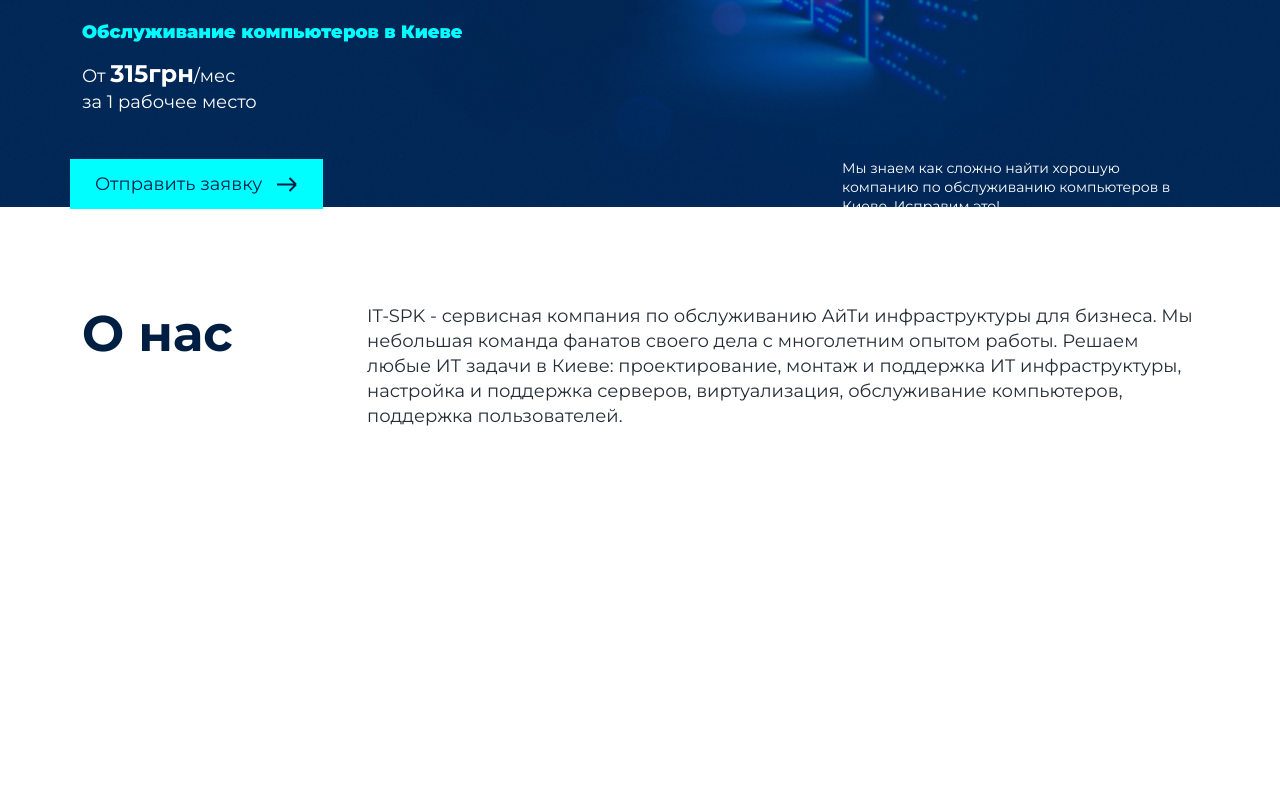
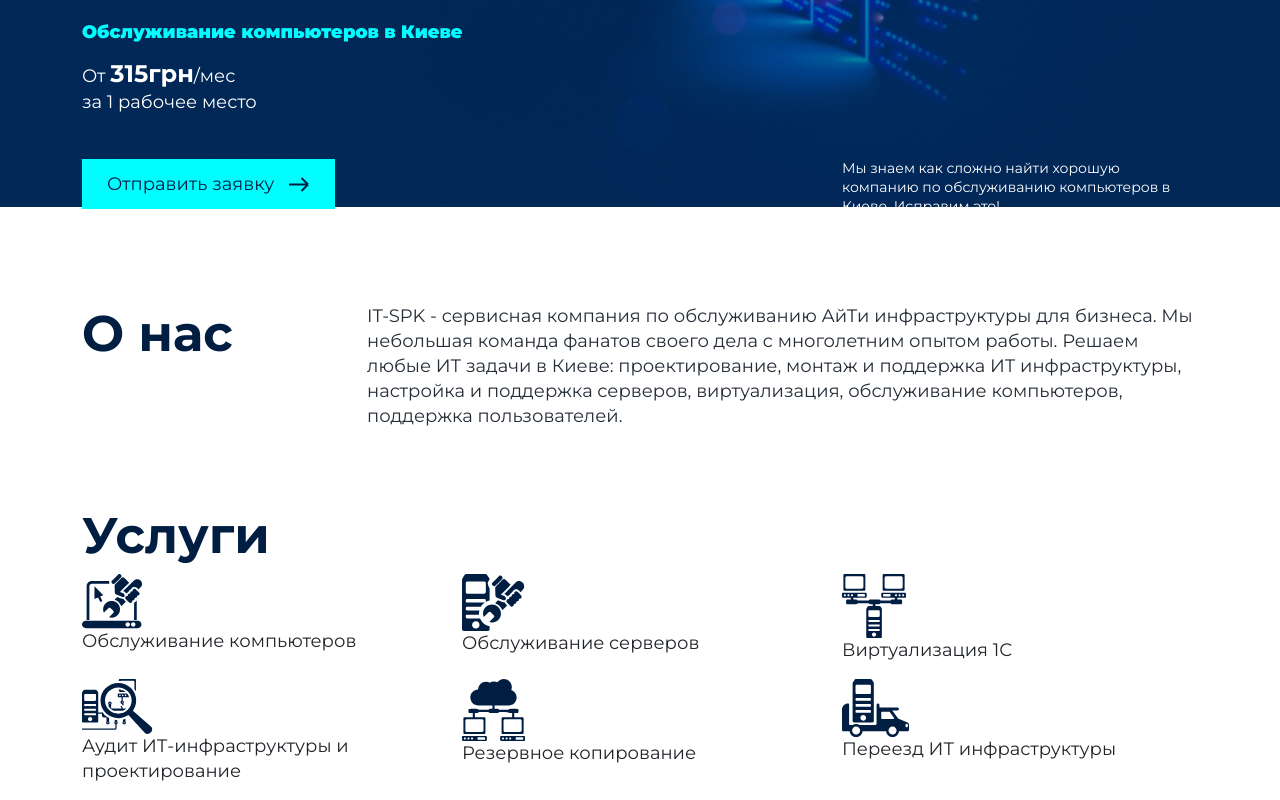
Before and after one commit to AlexandrCherednichenko/IT-SPK, a plain HTML site: page index.html in a window 1280 px wide. Shown: the part 353-1153 px from the top of the page. Before the commit the page ends 859 px from the top, so only its background shows below. Drawn offline with nearby package versions, Linux system fonts and the light colour scheme.

Commit message:
промежуточные изменения

```diff
--- a/index.html
+++ b/index.html
@@ -44,9 +44,11 @@
          </div>
 
          <div class="row header__bottom">
-            <button class="col-xl-4 col-md-12 header__bottom-btn">
-               Отправить заявку <img src="images/arrow-right.svg" alt="arrow">
-            </button>
+            <a class="col-xl-4 col-md-12 " href="#submit-btn">
+               <button class="header__bottom-btn">
+                  Отправить заявку <img src="images/arrow-right.svg" alt="arrow">
+               </button>
+            </a>
             <p class="col-xl-4 col-md-12 header__bottom-info">Мы знаем как сложно найти хорошую компанию по обслуживанию
                компьютеров в Киеве. Исправим это!</p>
          </div>
@@ -71,7 +73,80 @@
    </section>
 
    <section class="services" id="services">
-      <div class="container"></div>
+      <div class="container">
+         <div class="row">
+            <div class="col-12 services__title">
+               <h4 class="title">Услуги</h4>
+            </div>
+         </div>
+         <div class="row">
+            <div class="col-xl-4 col-md-6 col-sm-12 services__item">
+               <div class="services__item">
+                  <div class="services__item-icon">
+                     <img src="images/services-1.svg" alt="services">
+                  </div>
+                  <div class="services__item-title">
+                     <p>Обслуживание компьютеров</p>
+                  </div>
+               </div>
+            </div>
+
+            <div class="col-xl-4 col-md-6 col-sm-12 services__item">
+               <div class="services__item">
+                  <div class="services__item-icon">
+                     <img src="images/services-2.svg" alt="services">
+                  </div>
+                  <div class="services__item-title">
+                     <p>Обслуживание серверов</p>
+                  </div>
+               </div>
+            </div>
+
+            <div class="col-xl-4 col-md-6 col-sm-12 services__item">
+               <div class="services__item">
+                  <div class="services__item-icon">
+                     <img src="images/services-3.svg" alt="services">
+                  </div>
+                  <div class="services__item-title">
+                     <p>Виртуализация 1С</p>
+                  </div>
+               </div>
+            </div>
+
+            <div class="col-xl-4 col-md-6 col-sm-12 services__item">
+               <div class="services__item">
+                  <div class="services__item-icon">
+                     <img src="images/services-4.svg" alt="services">
+                  </div>
+                  <div class="services__item-title">
+                     <p>Аудит ИТ-инфраструктуры и проектирование</p>
+                  </div>
+               </div>
+            </div>
+
+            <div class="col-xl-4 col-md-6 col-sm-12 services__item">
+               <div class="services__item">
+                  <div class="services__item-icon">
+                     <img src="images/services-5.svg" alt="services">
+                  </div>
+                  <div class="services__item-title">
+                     <p>Резервное копирование</p>
+                  </div>
+               </div>
+            </div>
+
+            <div class="col-xl-4 col-md-6 col-sm-12 services__item">
+               <div class="services__item">
+                  <div class="services__item-icon">
+                     <img src="images/services-6.svg" alt="services">
+                  </div>
+                  <div class="services__item-title">
+                     <p>Переезд ИТ инфраструктуры</p>
+                  </div>
+               </div>
+            </div>
+         </div>
+      </div>
    </section>
 
    <script src="https://cdn.jsdelivr.net/npm/bootstrap@5.1.1/dist/js/bootstrap.bundle.min.js"
--- a/scss/style.scss
+++ b/scss/style.scss
@@ -24,5 +24,5 @@ li {
 }
 
 @import "_header";
-
 @import "_about";
+@import "_services";
```
Also changed, not shown: images/services-1.svg (added), images/services-2.svg (added), images/services-3.svg (added), images/services-4.svg (added), images/services-5.svg (added), images/services-6.svg (added), scss/_services.scss (added).
